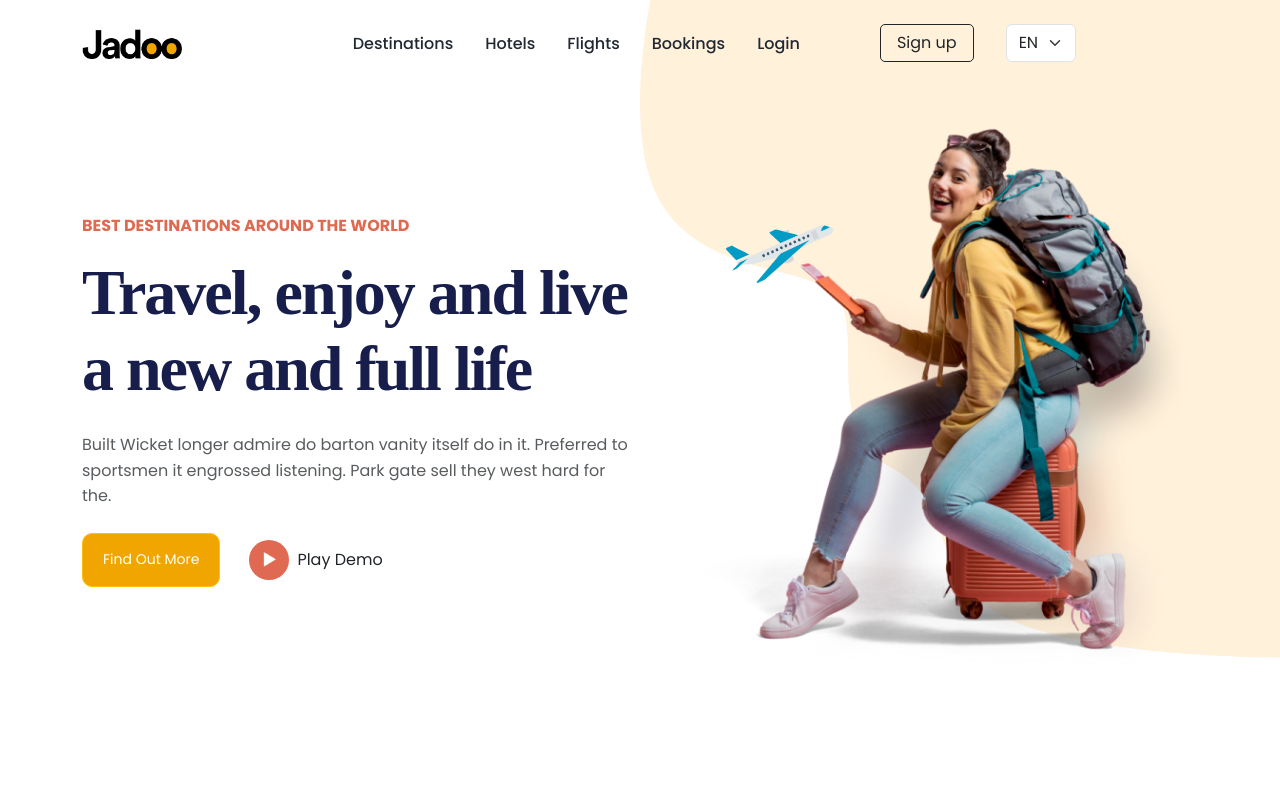
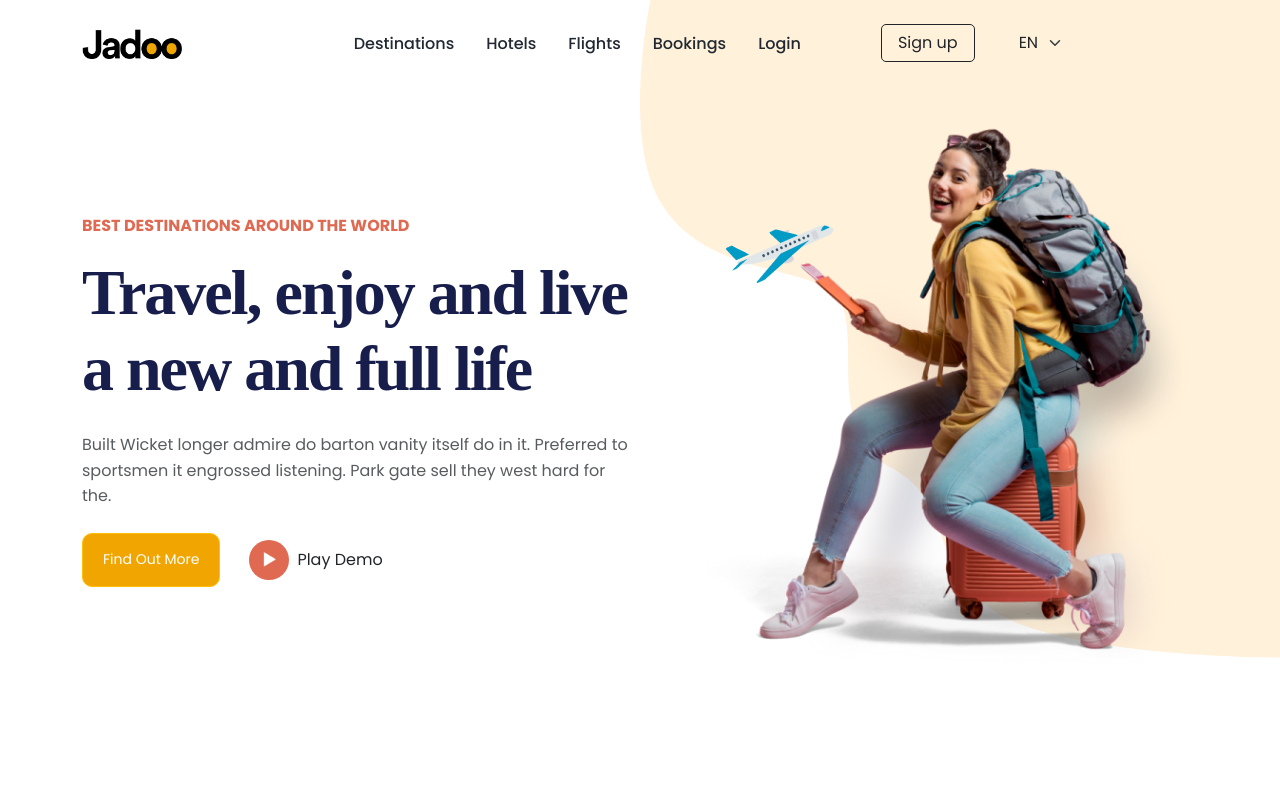
Before and after one commit to obedewardhana/Renderspace-Jadoo-2025, a plain HTML site: page index.html in a window 1280 px wide. Shown: the top 797 px of the page. Drawn offline with nearby package versions, Linux system fonts and the light colour scheme; a web font is replaced by a local one.

Commit message:
update language select

```diff
--- a/assets/style/styles.css
+++ b/assets/style/styles.css
@@ -479,6 +479,16 @@ body {
   bottom: -40px;
 }
 
+select.form-select:focus {
+    box-shadow: unset;
+    border: unset;
+}
+
+select.form-select {
+    background-color: transparent;
+    border: transparent;
+}
+
 /* Responsive Design */
 @media (max-width: 1024px) {
 
```
